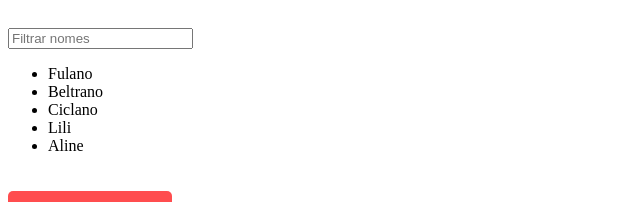
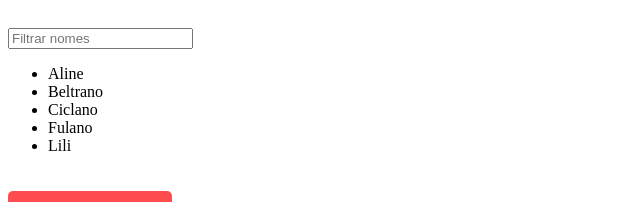
Before and after one commit to MatheusBrizza/maisprati_exercicios_javascript, a React (Vite) app in the folder atividade7/atividade7/: page / in a window 1280 px wide. Both pictures are taken after a click on the button "ListFilter". Shown: the part 394-596 px from the top of the page, without its empty margins (0-640 px from the left). Built offline with nearby package versions, Linux system fonts and the light colour scheme.

Commit message:
refactor: aujste dos nomes exercício 5

```diff
--- a/atividade7/atividade7/src/components/ListFilter.jsx
+++ b/atividade7/atividade7/src/components/ListFilter.jsx
@@ -2,7 +2,7 @@ import { useState } from "react";
 
 const NameFilter = () => {
   const [filter, setFilter] = useState("");
-  const names = ["Fulano", "Beltrano", "Ciclano", "Lili", "Aline"];
+  const names = ["Aline", "Beltrano", "Ciclano", "Fulano", "Lili"];
 
   const filteredNames = names.filter((name) =>
     name.toLowerCase().includes(filter.toLowerCase())
```
